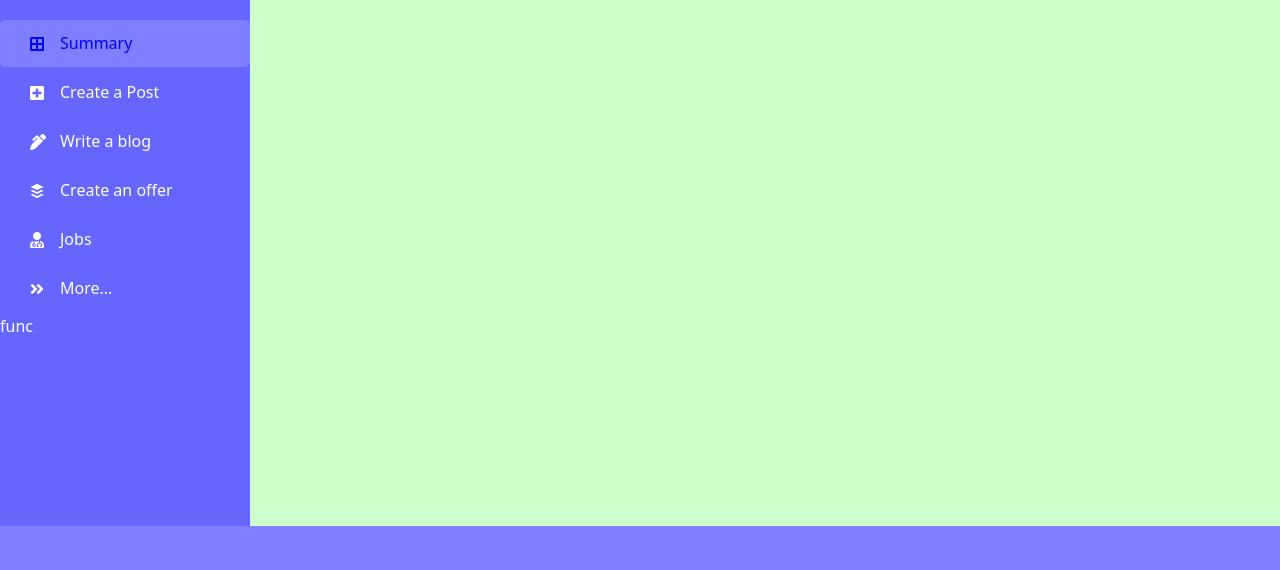
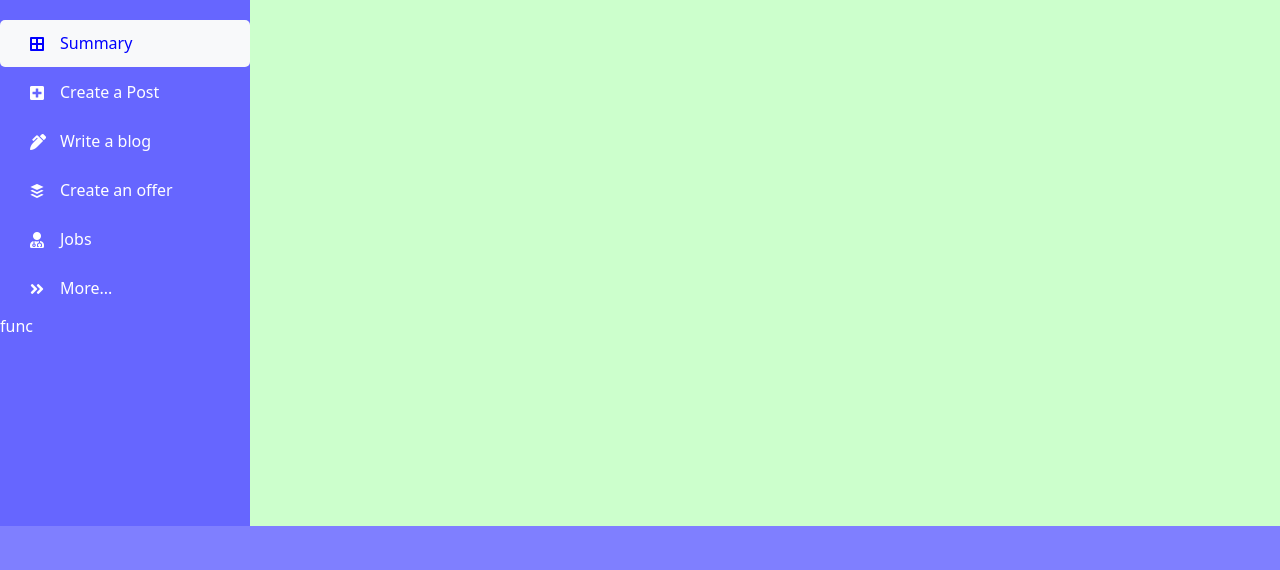
Before and after one commit to A-K-M-Fozlol-Hoq/VIP-Project, a plain HTML site: page dashboard/index.html in a window 1280 px wide. In both pictures the pointer is over the element "Summary". Shown: the part 230-800 px from the top of the page. Drawn offline with nearby package versions, Linux system fonts and the light colour scheme.

Commit message:
updating tasin dev branch

```diff
--- a/Feed/style.css
+++ b/Feed/style.css
@@ -8,7 +8,7 @@ body{
     height: 100%;
     background: rgb(240, 240, 240);
     border: 1px solid;
-    position
+    /* position */
     width: 200px;
     margin: 0px;
 }
--- a/dashboard/style.css
+++ b/dashboard/style.css
@@ -35,11 +35,11 @@
 }
 .feed-main-content-wrapper .item:hover{
   /* background-color: #521A39; */
-  background-color: #7F7FFF;
+  background-color: #F8F9FA;
   color: blue;
   transform: rotate(360deg);
   /* transition-timing-function: ease-in-out; */
-  transition-duration: 1s;
+  transition-duration: 0.38s;
 }
 .feed-main-content-wrapper .item .sidebar-icon{
   margin: 4px 0 3px 300px;
@@ -68,7 +68,7 @@
   cursor: pointer;
 }
 .feed-main-content-wrapper .summary div:hover{
-  transform: rotate(360deg);
+  transform: scale(1.05);
   /* transition-timing-function: ease-in-out; */
   transition-duration: 1s;
 }
```
